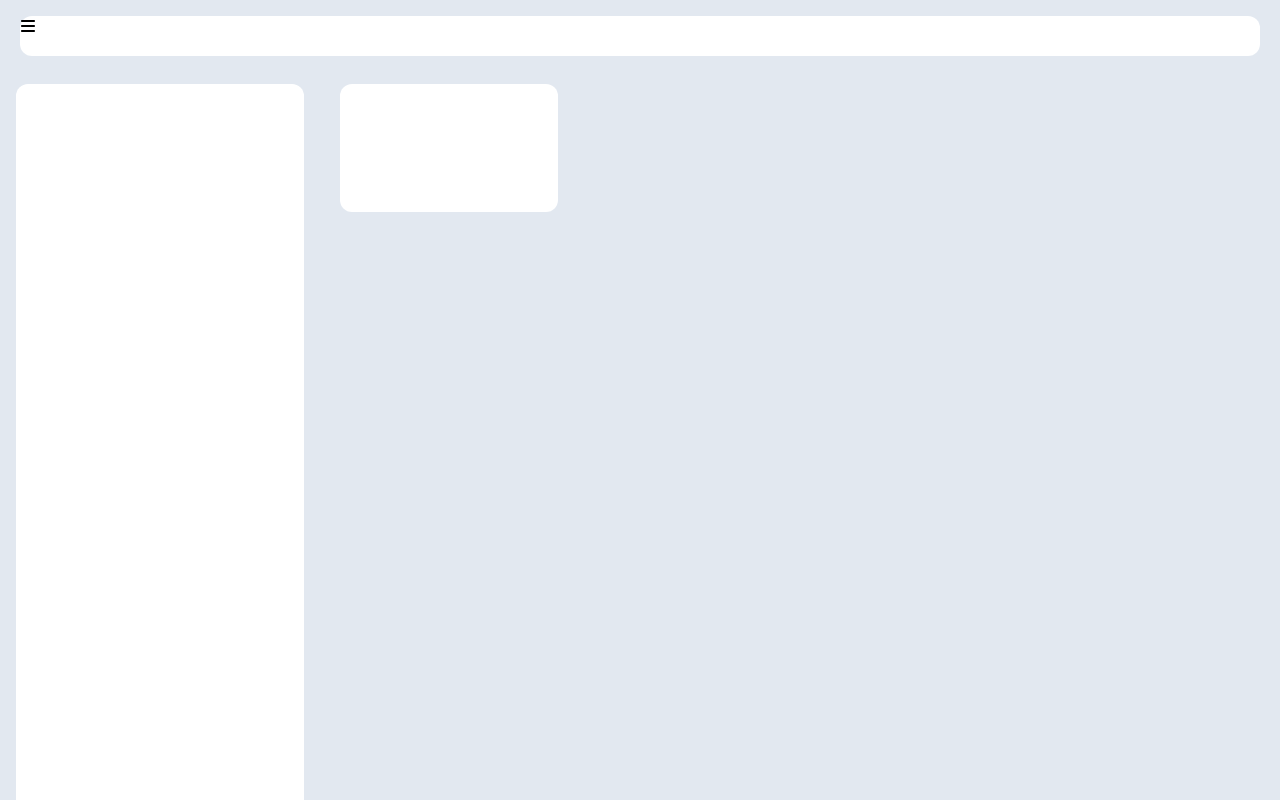
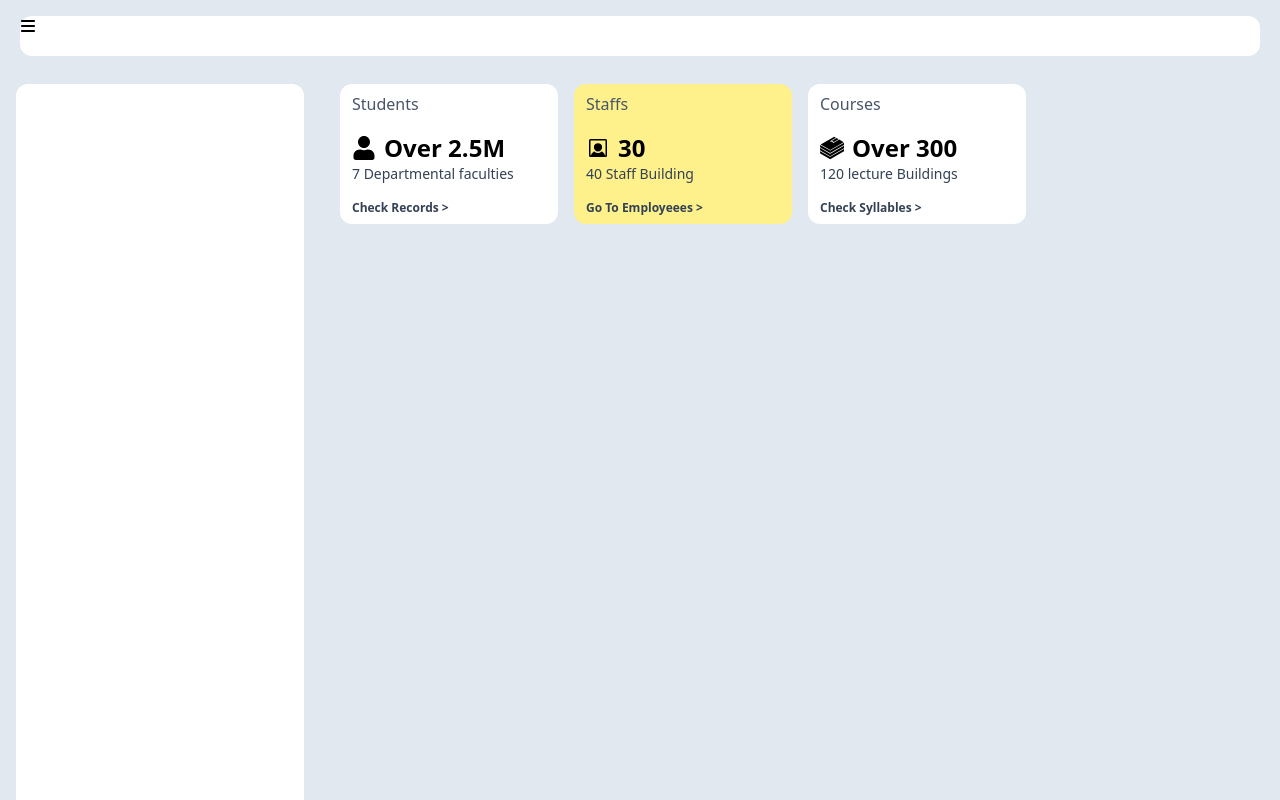
Before and after one commit to destinybravos/school-mgt, a React (Vite) app: page /dashboard in a window 1280 px wide. Built offline with nearby package versions, Linux system fonts and the light colour scheme.

Commit message:
dashboard progress

```diff
--- a/src/pages/app/Dashboard.jsx
+++ b/src/pages/app/Dashboard.jsx
@@ -1,11 +1,37 @@
 import React from 'react'
+import { FaUser } from "react-icons/fa"
+import { PiUserSquareFill } from "react-icons/pi"
+import { SiBookstack } from "react-icons/si"
 
 const Dashboard = () => {
   return (
     <>
       {/* Dashboard Statistics */}
       <section className='grid grid-cols-2 md:grid-cols-3 lg:grid-cols-4 gap-4'>
-        <aside className="min-h-32 bg-white rounded-xl"></aside>
+        <aside className="min-h-32 bg-white rounded-xl py-2 px-3 bg-blue-200" >
+          <p className='text-slate-600'> Students </p>
+          <div className='flex items-center text-2xl font-bold mt-4 gap-2 '>
+          <FaUser/> Over 2.5M
+          </div>
+          <p className='text-slate-700 font-light text-sm'> 7 Departmental faculties</p>
+          <h3 className='text-slate-700 font-semibold text-xs mt-4'> Check Records > </h3>
+        </aside>
+        <aside className="min-h-32 bg-white rounded-xl py-2 px-3 bg-yellow-200" >
+          <p className='text-slate-600'> Staffs </p>
+          <div className='flex items-center text-2xl font-bold mt-4 gap-2 '>
+          <PiUserSquareFill /> 30
+          </div>
+          <p className='text-slate-700 font-light text-sm'> 40 Staff Building</p>
+          <h3 className='text-slate-700 font-semibold text-xs mt-4'> Go To Employeees > </h3>
+        </aside>
+        <aside className="min-h-32 bg-white rounded-xl py-2 px-3 bg-purple-200" >
+          <p className='text-slate-600'> Courses </p>
+          <div className='flex items-center text-2xl font-bold mt-4 gap-2'>
+          <SiBookstack /> Over 300
+          </div>
+          <p className='text-slate-700 font-light text-sm'> 120 lecture Buildings</p>
+          <h3 className='text-slate-700 font-semibold text-xs mt-4'> Check Syllables > </h3>
+        </aside>
       </section>
 
     </>
```
